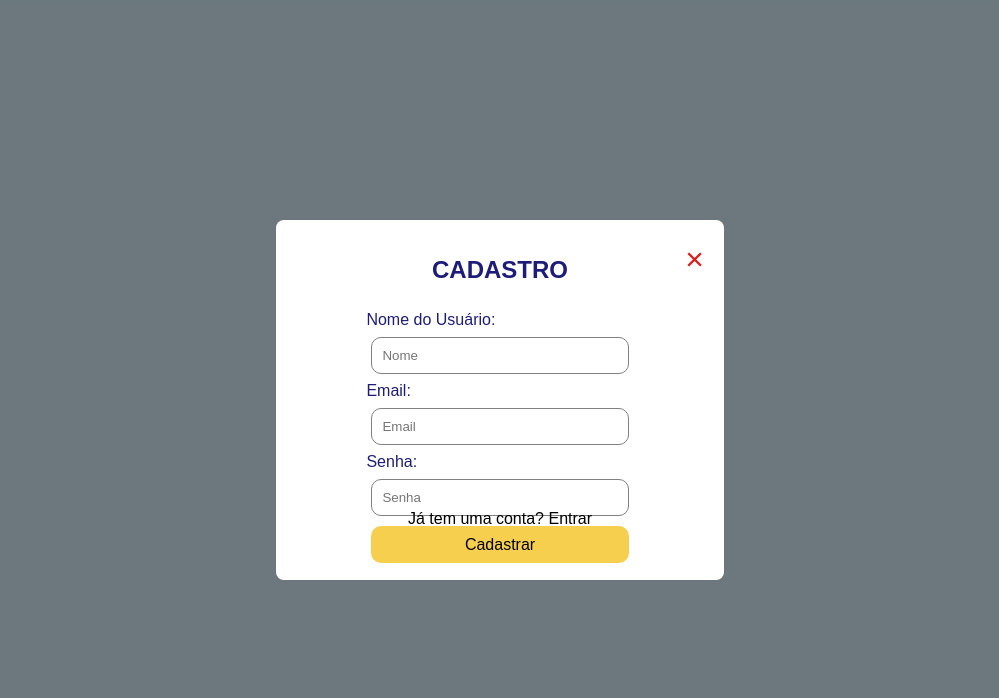
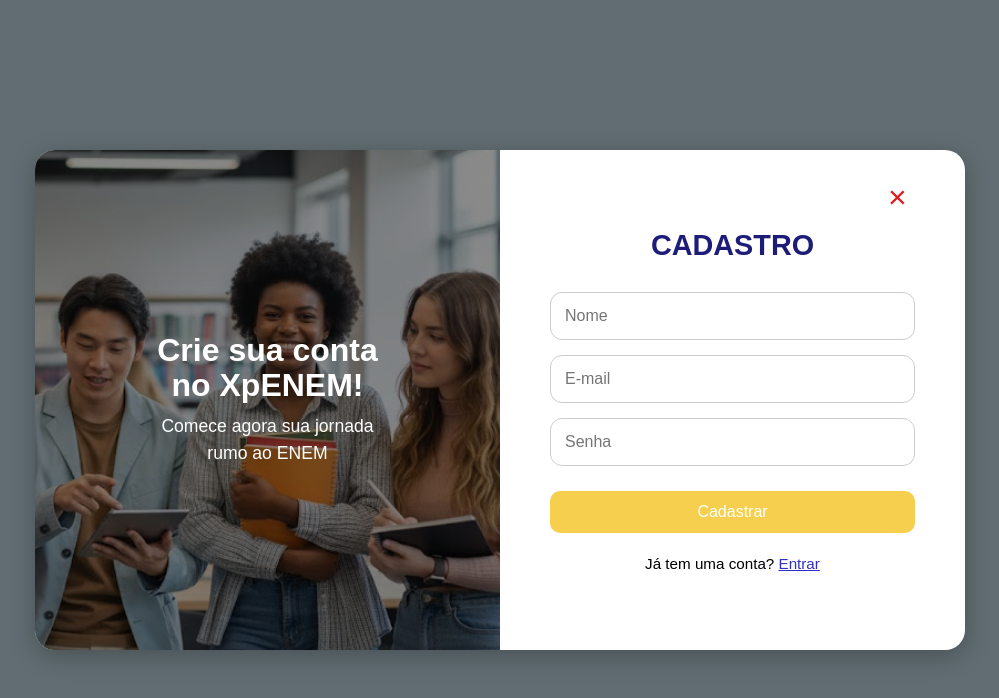
Before and after one commit to giscely/Projeto-Integrador, a React (Vite) app in the folder frontend/projeto_integrador_frontend/: page /cadastro in a window 1280 px wide. Shown: the top 698 px of the page, without its empty margins (140-1139 px from the left). Built offline with nearby package versions, Linux system fonts and the light colour scheme.

Commit message:
Login página inicial

```diff
--- a/frontend/projeto_integrador_frontend/src/pages/Cadastro.jsx
+++ b/frontend/projeto_integrador_frontend/src/pages/Cadastro.jsx
@@ -1,20 +1,20 @@
 import { useState } from "react";
-import { Link } from "react-router-dom";
 import { useNavigate } from "react-router-dom";
-import "./Login.css";
+import "./Login.css"; // usa o mesmo CSS do login
+
+import imagemEstudantes from "../assets/xpenem_img_login.png";
 
 export default function Cadastro({ fecharModal, abrirLogin, onLogin }) {
   const [nome, setNome] = useState("");
   const [email, setEmail] = useState("");
   const [senha, setSenha] = useState("");
   const [mensagem, setMensagem] = useState("");
-
   const navigate = useNavigate();
 
   const enviarDados = async (e) => {
     e.preventDefault();
 
-    const dados = { nome, email, senha,};
+    const dados = { nome, email, senha };
 
     try {
       const response = await fetch("http://127.0.0.1:8080/auth/cadastro", {
@@ -27,15 +27,16 @@
 
       const data = await response.json();
       console.log("Resposta da API:", data);
+
       setMensagem(data.mensagem);
+
       if (data.access_token) {
         localStorage.setItem("token", data.access_token);
         localStorage.setItem("refresh_token", data.refresh_token);
 
-        onLogin();        // avisa o pai que logou
+        onLogin();
         fecharModal();
         navigate("/");
-
       }
     } catch (error) {
       console.error("Erro ao enviar:", error);
@@ -49,46 +50,64 @@
   return (
     <>
       <div className="overlay_click" onClick={fecharModal}></div>
+
       <div className="login_modal" onClick={(e) => e.stopPropagation()}>
-        <Link className="btn_fechar" onClick={fecharModal}>
+        {/* Botão Fechar */}
+        <button className="btn_fechar" onClick={fecharModal}>
           &times;
-        </Link>
+        </button>
 
-        <h2>CADASTRO</h2>
+        <div className="login_modal_content">
+
+          {/* LADO ESQUERDO - IMAGEM COM OVERLAY */}
+          <div className="login_lado_esquerdo">
+            <img
+              src={imagemEstudantes}
+              alt="Estudantes"
+              className="login_imagem_fundo"
+            />
+            <div className="login_overlay_texto">
+              <h1>Crie sua conta no XpENEM!</h1>
+              <p>Comece agora sua jornada rumo ao ENEM</p>
+            </div>
+          </div>
+
+          {/* LADO DIREITO - FORMULÁRIO */}
+          <div className="login_lado_direito">
+            <h2 className="login_titulo">CADASTRO</h2>
+
             <form className="forms-login" onSubmit={enviarDados}>
-          <label>Nome do Usuário:</label>
               <input
-            onChange={(e) => setNome(e.target.value)}
                 type="text"
                 placeholder="Nome"
                 value={nome}
+                onChange={(e) => setNome(e.target.value)}
                 required
               />
 
-          <label>Email:</label>
               <input
+                type="email"
+                placeholder="E-mail"
+                value={email}
                 onChange={(e) => setEmail(e.target.value)}
-            type="email"
-            placeholder="Email"
-            value={email}
                 required
               />
 
-          <label>Senha:</label>
               <input
-            onChange={(e) => setSenha(e.target.value)}
                 type="password"
                 placeholder="Senha"
                 value={senha}
+                onChange={(e) => setSenha(e.target.value)}
                 required
               />
+
+              {mensagem && <p className="msg-erro-login">{mensagem}</p>}
 
               <button className="bt_enviar" type="submit">
                 Cadastrar
               </button>
             </form>
 
-        {mensagem && <p>{mensagem}</p>}
             <p className="cadastro_link">
               Já tem uma conta?{" "}
               <span className="link_fake" onClick={abrirLogin}>
@@ -96,6 +115,9 @@
               </span>
             </p>
           </div>
+
+        </div>
+      </div>
     </>
   );
 }
--- a/frontend/projeto_integrador_frontend/src/pages/Login.css
+++ b/frontend/projeto_integrador_frontend/src/pages/Login.css
@@ -1,76 +1,168 @@
+/* Fundo escurecido */
 .overlay_click {
   position: fixed;
   top: 0;
   left: 0;
   width: 100%;
   height: 100%;
-  background-color: rgba(0,0,0,0.5);
+  background-color: rgba(0, 0, 0, 0.55);
+  backdrop-filter: blur(3px);
   z-index: 900;
-  backdrop-filter: blur(3px);
 }
 
+/* MODAL PRINCIPAL */
 .login_modal {
   position: fixed;
-  display: flex;
-  flex-direction: column;
-  align-items: center;
   top: 50%;
   left: 50%;
   transform: translate(-50%, -50%);
-  background: white;
-  color: rgb(29, 29, 121);
-  padding: 2rem;
-  border-radius: 8px;
+  width: 930px;              /* largura igual ao da imagem */
+  height: 500px;             /* altura semelhante ao mockup */
+  background-color: #fff;
+  border-radius: 20px;
+  overflow: hidden;          /* necessário para cortar bordas da imagem esquerda */
+  display: flex;
   z-index: 1000;
-  width: 35%;
-  height: 45%;
+  box-shadow: 0 6px 25px rgba(0,0,0,0.25);
 }
-.forms-login {
+
+/* Botão Fechar */
+.btn_fechar {
+  position: absolute;
+  top: 10px;
+  right: 20px;
+  font-size: 2rem;
+  background: transparent;
+  border: none;
+  color: #dd1c1c;
+  cursor: pointer;
+  z-index: 20;
+}
+
+/* CONTAINER INTERNO DO MODAL */
+.login_modal_content {
+  display: flex;
+  width: 100%;
+  height: 100%;
+}
+
+/* ========================== */
+/*       LADO ESQUERDO        */
+/* ========================== */
+.login_lado_esquerdo {
+  width: 50%;
+  height: 100%;
+  position: relative;
+}
+
+
+.login_lado_esquerdo::after {
+  content: "";
+  position: absolute;
+  top: 0;
+  left: 0;
+  width: 100%;
+  height: 100%;
+  background: rgba(0, 0, 0, 0.45); /* sombra/escurecimento */
+  z-index: 1; /* fica atrás do texto */
+}
+
+.login_overlay_texto {
+  position: absolute;
+  top: 50%;
+  left: 50%;
+  transform: translate(-50%, -50%);
+  text-align: center;
+  color: white;
+  z-index: 2; /* fica na frente do overlay */
+}
+
+.login_imagem_fundo {
+  width: 100%;
+  height: 100%;
+  object-fit: cover;
+  z-index: 0;
+  position: relative;
+}
+
+
+.login_overlay_texto h1 {
+  font-size: 2rem;
+  font-weight: bold;
+  margin-bottom: 10px;
+}
+
+.login_overlay_texto p {
+  font-size: 1.1rem;
+}
+
+/* ========================== */
+/*        LADO DIREITO        */
+/* ========================== */
+.login_lado_direito {
+  width: 50%;
+  padding: 50px;
   display: flex;
   flex-direction: column;
-  padding: 20px;
-  width: 80%;
-  height: 70%;
+  justify-content: center;
+  align-items: center;
+}
+
+.login_titulo {
+  font-size: 1.8rem;
+  margin-bottom: 25px;
+  color: rgb(29, 29, 121);
+  font-weight: 700;
+}
+
+/* FORM */
+.forms-login {
+  width: 100%;
+  display: flex;
+  flex-direction: column;
+  gap: 15px;
 }
 
 .forms-login input {
-  border: 1px solid gray;
-  padding: 10px;
-  border-radius: 10px;
-  margin: 5px;
+  width: 100%;
+  padding: 14px;
+  border-radius: 12px;
+  border: 1px solid #ccc;
+  font-size: 1rem;
 }
 
-.btn_fechar {
-  position: absolute;
-  top: 10px;
-  right: 15px;
-  font-size: 2rem;
-  background: transparent;
+/* Botão */
+.bt_enviar {
+  width: 100%;
+  padding: 12px;
+  margin-top: 10px;
   border: none;
+  background-color: rgb(247, 207, 78);
+  border-radius: 10px;
+  font-size: 1rem;
   cursor: pointer;
-  color: #dd1c1c;
+  transition: 0.2s;
 }
 
-.bt_enviar{
-  margin-top: 15px;
-  background-color: rgb(247, 207, 78);
-  color: black;
-  border: none;
-  border-radius: 10px;
-  margin: 5px;
+.bt_enviar:hover {
+  background-color: rgb(230, 193, 72);
 }
 
-.cadastro_link{
-  color: black;
-  margin: 10px;
-  margin-top: 3%;
+/* Link de cadastro */
+.cadastro_link {
+  margin-top: 20px;
+  font-size: 0.95rem;
+  color: #000;
 }
 
-.cadastro_link a {
-  color: rgb(100, 100, 255);
+.link_fake {
+  color: rgb(48, 48, 200);
+  cursor: pointer;
+  text-decoration: underline;
 }
 
 .msg-erro-login {
   color: #dd1c1c;
-  margin: 10px;
+  font-size: 0.9rem;
+  margin-top: -5px;
 }
--- a/frontend/projeto_integrador_frontend/src/pages/Login.jsx
+++ b/frontend/projeto_integrador_frontend/src/pages/Login.jsx
@@ -1,18 +1,18 @@
 import { useState } from "react";
+import { useLocation } from "react-router-dom";
 import { useNavigate } from "react-router-dom";
 import "./Login.css";
 
+import imagemEstudantes from "../assets/xpenem_img_login.png";
+
 export default function Login({ fecharModal, abrirCadastro, onLogin }) {
-
   const [email, setEmail] = useState("");
   const [senha, setSenha] = useState("");
   const [mensagem, setMensagem] = useState("");
-
   const navigate = useNavigate();
 
   const enviarDados = async (e) => {
     e.preventDefault();
-
     const dados = { email, senha };
 
     try {
@@ -30,15 +30,12 @@
       if (data.access_token) {
         localStorage.setItem("token", data.access_token);
         localStorage.setItem("refresh_token", data.refresh_token);
-
         setMensagem("Login realizado com sucesso!");
-        onLogin();      // <- avisa o Inicio para fechar e atualizar o botão
-
+        onLogin();
         navigate("/");
       } else {
         setMensagem(data.mensagem || "Erro ao fazer login");
       }
-
     } catch (error) {
       console.error("Erro ao enviar:", error);
       setMensagem("Erro ao conectar ao servidor.");
@@ -53,46 +50,61 @@
       <div className="overlay_click" onClick={fecharModal}></div>
 
       <div className="login_modal" onClick={(e) => e.stopPropagation()}>
+
+        {/* Botão Fechar */}
         <button className="btn_fechar" onClick={fecharModal}>
           &times;
         </button>
 
-        <h2>LOGIN</h2>
+        <div className="login_modal_content">
+
+          {/* LADO ESQUERDO - IMAGEM */}
+          <div className="login_lado_esquerdo">
+            <img src={imagemEstudantes} alt="Estudantes" className="login_imagem_fundo" />
+            <div className="login_overlay_texto">
+              <h1>Bem-vindo ao XpENEM!</h1>
+              <p>Faça login para responder questões</p>
+            </div>
+          </div>
+
+          {/* LADO DIREITO - FORMULÁRIO */}
+          <div className="login_lado_direito">
+            <h2 className="login_titulo">LOGIN</h2>
 
             <form className="forms-login" onSubmit={enviarDados}>
-
-          <label>Email:</label>
               <input
                 type="email"
-            placeholder="Email"
+                placeholder="E-mail"
                 value={email}
                 onChange={(e) => setEmail(e.target.value)}
+                required
               />
 
-          <label>Senha:</label>
               <input
                 type="password"
                 placeholder="Senha"
                 value={senha}
                 onChange={(e) => setSenha(e.target.value)}
+                required
               />
 
               {mensagem && <p className="msg-erro-login">{mensagem}</p>}
 
-          <button className="bt_enviar" type="submit">Entrar</button>
+              <button className="bt_enviar" type="submit">
+                Entrar
+              </button>
             </form>
 
-
             <p className="cadastro_link">
-        Ainda não tem uma conta?{" "}
-        <span
-          className="link_fake"
-          onClick={() => {abrirCadastro()}}
-        >
+              Não tem uma conta?{" "}
+              <span className="link_fake" onClick={abrirCadastro}>
                 Cadastre-se
               </span>
             </p>
           </div>
+
+        </div>
+      </div>
     </>
   );
 }
```
Also changed, not shown: frontend/projeto_integrador_frontend/src/pages/Inicio.css (+42 -0 lines), frontend/projeto_integrador_frontend/src/pages/Inicio.jsx (+38 -1 lines), frontend/projeto_integrador_frontend/src/assets/xpenem_img_login.png (added). Lines whose indentation alone changed are shown as unchanged.
